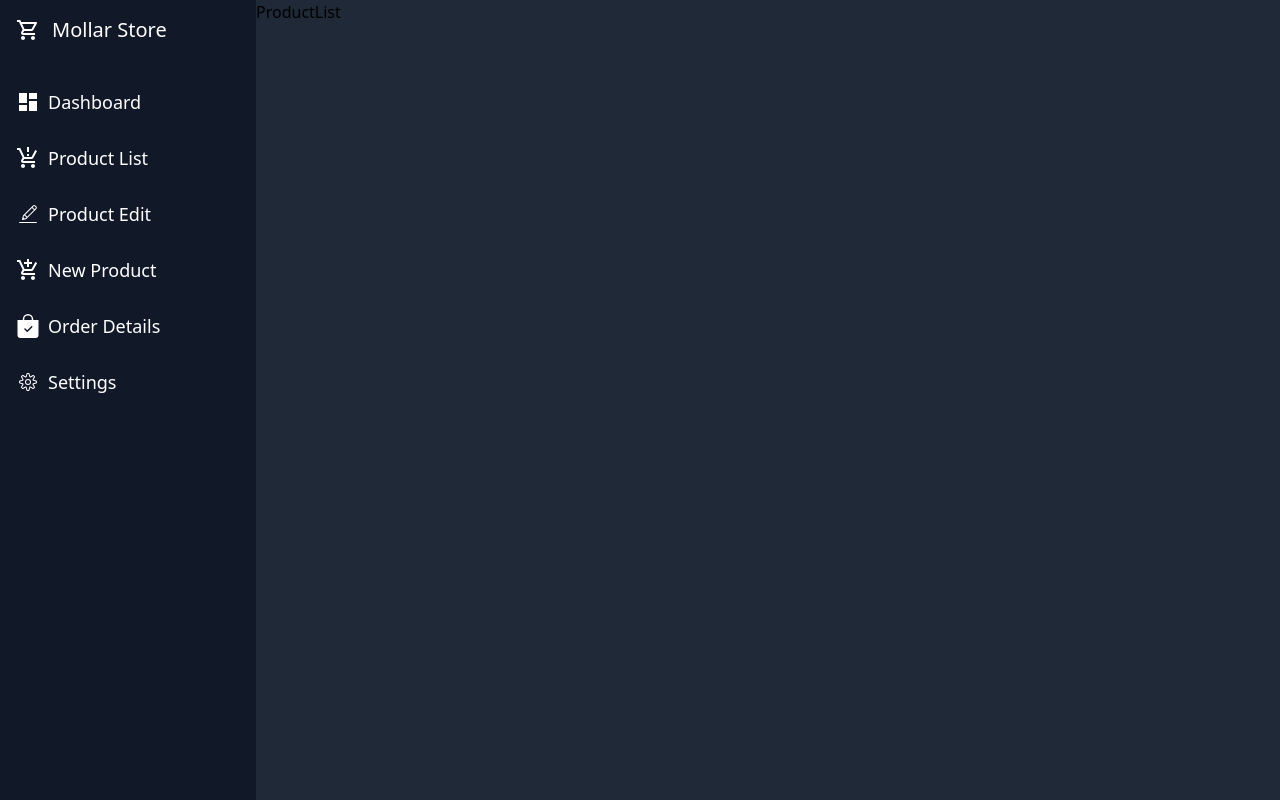
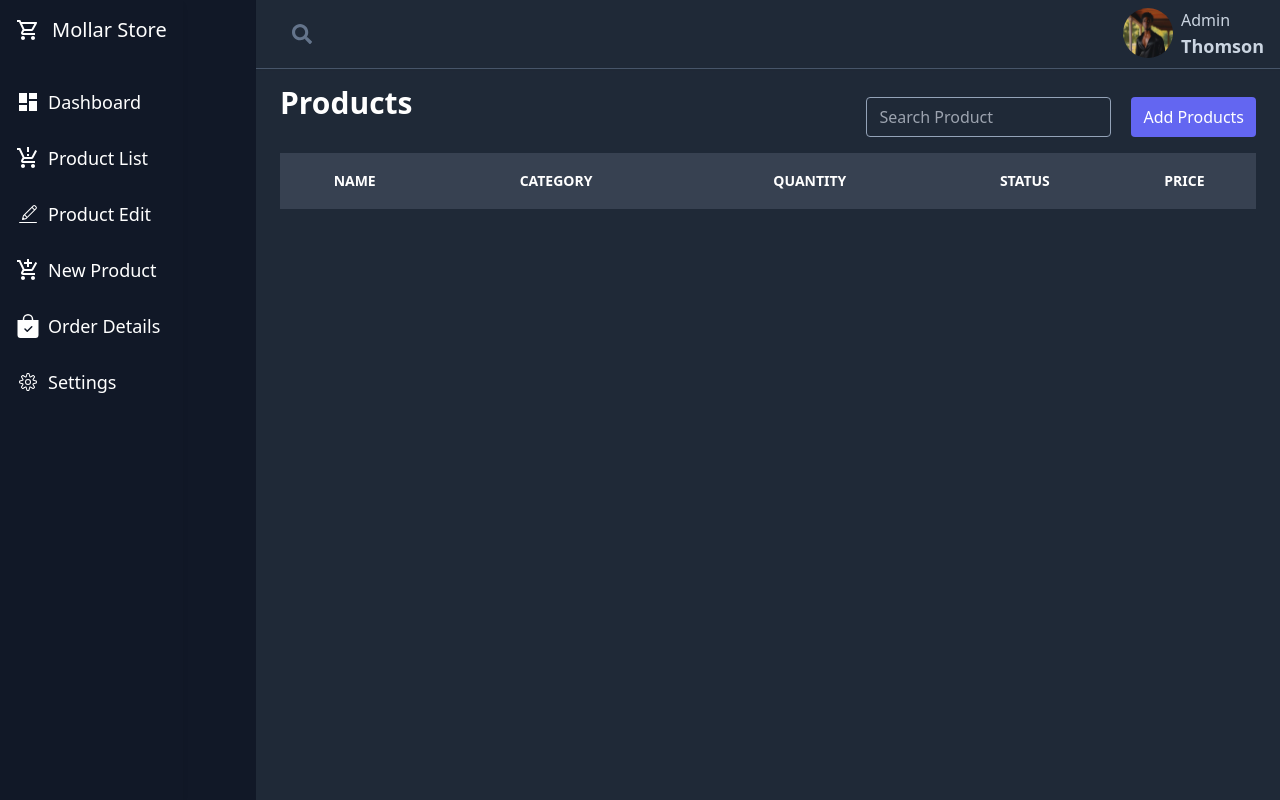
Before and after one commit to Thomson-dev/MollaAdmin, a React (Create React App) app: page /product-list in a window 1280 px wide. Built offline with nearby package versions, Linux system fonts and the light colour scheme.

Commit message:
productList

```diff
--- a/src/Components/Sidebar.tsx
+++ b/src/Components/Sidebar.tsx
@@ -41,7 +41,7 @@ const Sidebar = () => {
     // add more items as needed
   ];
   return (
-    <div className="shadow-md h-full w-full  lg:px-4 md:px-2  ">
+    <div className="shadow-md h-full  fixed  lg:px-4 md:px-2  ">
       <div className="flex py-4 space-x-3 text-white items-center ">
         <MdOutlineShoppingCart className="text-2xl" />
         <h1 className="text-xl">Mollar Store</h1>
--- a/src/Screens/NewProduct.tsx
+++ b/src/Screens/NewProduct.tsx
@@ -17,7 +17,7 @@ const NewProduct = (props: Props) => {
     <div className="border bg-[#1F2937]  shadow-xl border-[#1F2937] ">
       <Navbar />
 
-      <div className="md:px-8 px-6">
+      <div className="md:px-8 px-6 pt-4">
         <h3 className="text-white font-bold  text-2xl">Add New Product</h3>
 
         <div className="flex md:flex-row flex-col">
@@ -132,7 +132,7 @@ const NewProduct = (props: Props) => {
             <p className="text-white text-sm">
               Add or change image for the product
             </p>
-            <form className="file-upload-form px-5 mt-5">
+            <form className="file-upload-form  px-5 mt-5">
               <label className="file-upload-label">
                 <div className="file-upload-design">
                   <svg viewBox="0 0 640 512" height="1em">
@@ -152,10 +152,10 @@ const NewProduct = (props: Props) => {
       <div className="footer sticky bottom-0 border-[#313c4b]   mt-6 z-40 border  w-full py-4 ">
         <div className="flex  justify-end ">
           <div className="flex space-x-4 px-6">
-            <button className="bg-[#374151] w-20 py-1 rounded">Discard</button>
+            <button className="bg-[#374151] w-20 py-2 rounded">Discard</button>
 
             <div className="flex items-center">
-              <button className="bg-[#4F46E5] px-5 rounded py-1 flex items-center">
+              <button className="bg-[#4F46E5] px-5 rounded py-2 flex items-center">
                 <IoIosSave />
                 Save
               </button>
--- a/src/Screens/ProductList.tsx
+++ b/src/Screens/ProductList.tsx
@@ -1,12 +1,42 @@
 import React from "react";
+import Navbar from "../Components/Navbar.tsx";
 
 type Props = {};
 
 const ProductList = (props: Props) => {
   return (
     <div className="h-screen">
-      <h1>ProductList</h1>
+      <Navbar />
+      <div className="flex  md:justify-between md:flex-row flex-col space-y-3 px-2 md:px-6 py-4">
+        <div className="">
+          <h1 className="text-3xl text-white font-semibold">Products</h1>
+        </div>
+        <div className="md:space-x-5 space-y-5 md:space-y-0 flex  md:flex-row flex-col">
+          <input
+            type="text"
+            className="rounded py-1 bg-[#1F2937] border pl-3 text-white border-slate-400  "
+            placeholder="Search Product "
+          />
+          <button className="py-2 px-3 text-white rounded text-base bg-[#6366F1]">
+            Add Products
+          </button>
+        </div>
+      </div>
 
+      <div className="md:px-6">
+        <table className="table-auto w-full  text-white">
+          <thead>
+            <tr className="bg-[#374151] text-sm h-14  uppercase " >
+              <th>Name</th>
+              <th>Category</th>
+              <th>Quantity</th>
+              <th>Status</th>
+              <th>price</th>
+            </tr>
+          </thead>
+
+        </table>
+      </div>
     </div>
   );
 };
--- a/src/index.css
+++ b/src/index.css
@@ -3,17 +3,15 @@
 @tailwind utilities;
 
 
-/* .file-input-label {
+.file-input-label {
 
     width: 200px;
     height: 200px;
     background: url('../src/asserts/upload-dark.png') no-repeat center center;
     background-size: cover;
-position: absolute;
-left: 5rem;
-top: 5rem;
+
     cursor: pointer;
-  } */
+  }
 
   .file-upload-form {
     width: fit-content;
```
